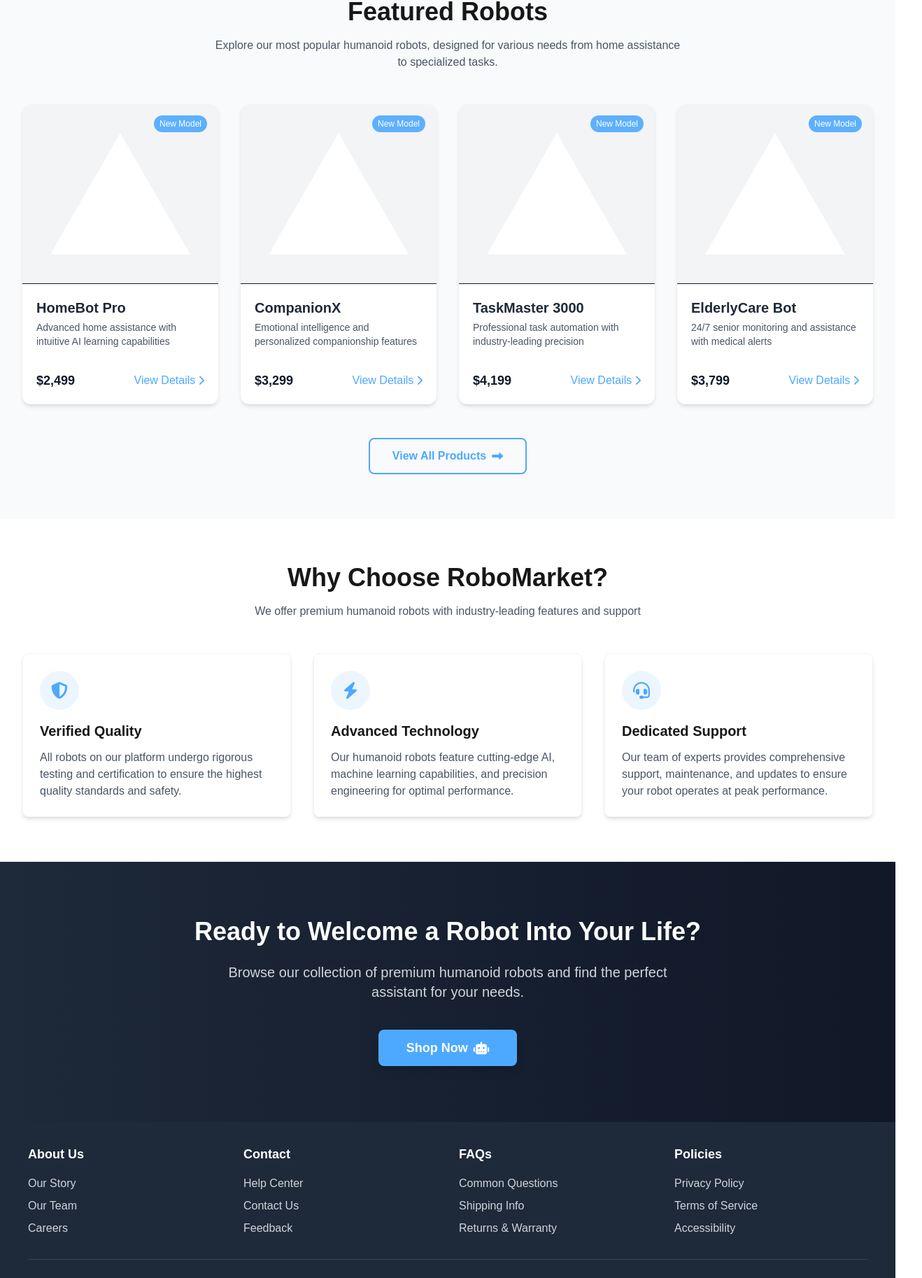
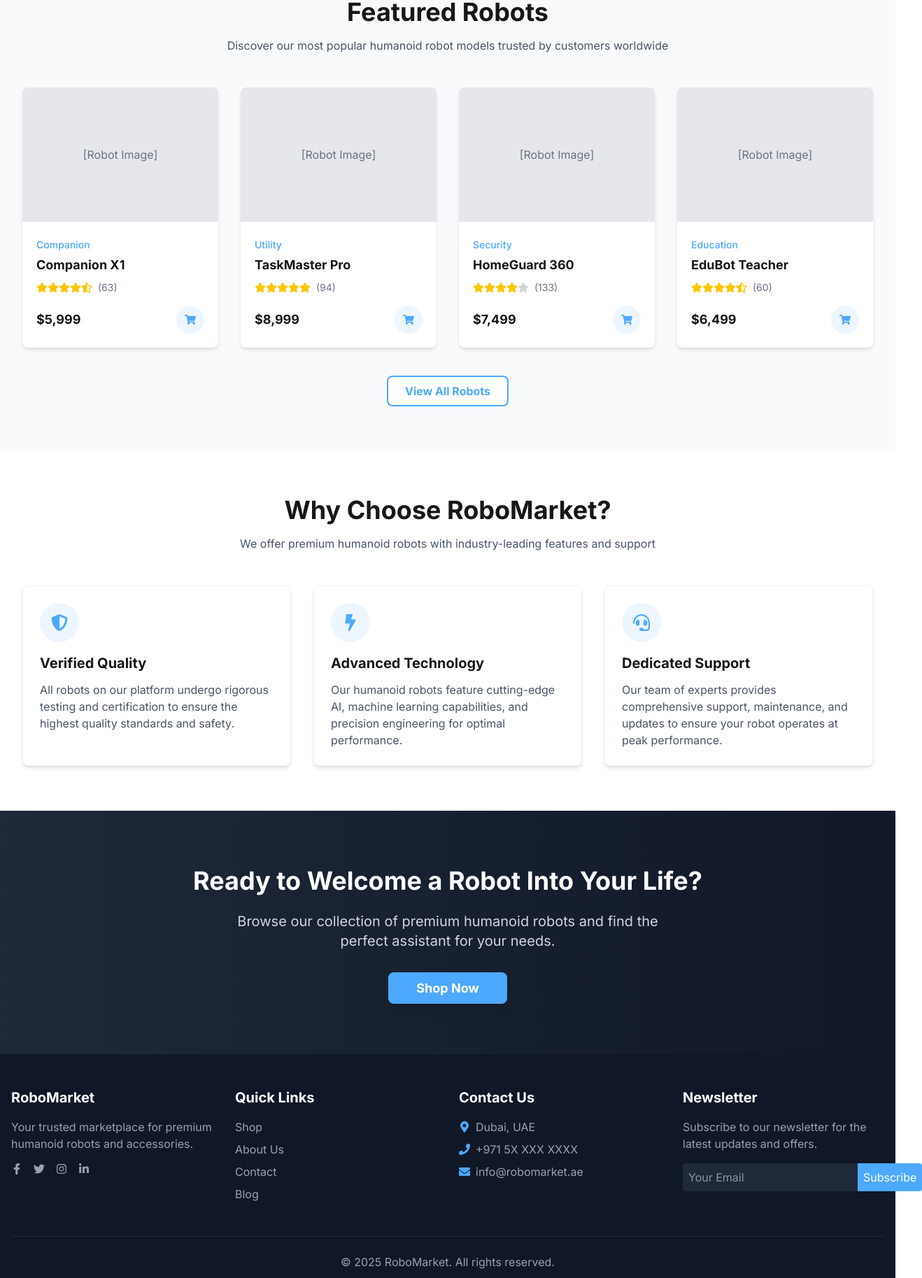
Before and after one commit to alaineid/robomarket-ae, a Next.js app: page / in a window 1280 px wide. Shown: the part 809-2636 px from the top of the page at 70% size, 1318 px wide, since content can reach past the window. Built offline with nearby package versions, Linux system fonts and the light colour scheme.

Commit message:
replace font awesome by react icons

```diff
--- a/src/app/layout.tsx
+++ b/src/app/layout.tsx
@@ -1,51 +1,38 @@
-"use client";
+import type { Metadata } from 'next'
+import { Inter } from 'next/font/google'
+import './globals.css'
+import ClientLayout from '@/components/ClientLayout'
 
-import { Geist, Geist_Mono } from "next/font/google";
-import "./globals.css";
-import { useEffect, useState } from "react";
+const inter = Inter({ subsets: ['latin'] })
 
-const geistSans = Geist({
-  variable: "--font-geist-sans",
-  subsets: ["latin"],
-});
-
-const geistMono = Geist_Mono({
-  variable: "--font-geist-mono",
-  subsets: ["latin"],
-});
+export const metadata: Metadata = {
+  title: 'RoboMarket AE - Premium Humanoid Robots',
+  description: 'Shop for premium humanoid robots with advanced AI capabilities',
+}
 
 export default function RootLayout({
   children,
-}: Readonly<{
-  children: React.ReactNode;
-}>) {
-  // Use a client-side only attribute approach to avoid hydration mismatch
-  const [,setMounted] = useState(false);
-
-  useEffect(() => {
-    setMounted(true);
-  }, []);
-
+}: {
+  children: React.ReactNode
+}) {
   return (
-    <html
-      lang="en"
-      data-arp=""  // Add the data-arp attribute to match what's being injected
-    >
+    <html lang="en">
       <head>
-        {/* Add Font Awesome for icons */}
+        {/* Remove any Font Awesome CDN links if they exist, such as:
         <link
           rel="stylesheet"
-          href="https://cdnjs.cloudflare.com/ajax/libs/font-awesome/6.4.0/css/all.min.css"
-          integrity="sha512-iecdLmaskl7CVkqkXNQ/ZH/XLlvWZOJyj7Yy7tcenmpD1ypASozpmT/E0iPtmFIB46ZmdtAc9eNBvH0H/ZpiBw=="
+          href="https://cdnjs.cloudflare.com/ajax/libs/font-awesome/..."
+          integrity="..."
           crossOrigin="anonymous"
           referrerPolicy="no-referrer"
         />
+        */}
       </head>
-      <body
-        className={`${geistSans.variable} ${geistMono.variable} antialiased`}
-      >
-        {children}
+      <body className={inter.className}>
+        <ClientLayout>
+          {children}
+        </ClientLayout>
       </body>
     </html>
-  );
+  )
 }
--- a/src/app/page.tsx
+++ b/src/app/page.tsx
@@ -2,6 +2,7 @@ import Header from "@/components/Header";
 import HeroSection from "@/components/HeroSection";
 import FeaturedRobots from "@/components/FeaturedRobots";
 import Footer from "@/components/Footer";
+import { FaShieldAlt, FaBolt, FaHeadset } from "react-icons/fa";
 
 export default function Home() {
   return (
@@ -26,7 +27,7 @@ export default function Home() {
               {/* Value Prop 1 */}
               <div className="bg-white p-6 rounded-lg shadow-md border border-gray-100">
                 <div className="w-14 h-14 bg-[#4DA9FF]/10 rounded-full flex items-center justify-center mb-4">
-                  <i className="fas fa-shield-alt text-2xl text-[#4DA9FF]"></i>
+                  <FaShieldAlt className="text-2xl text-[#4DA9FF]" />
                 </div>
                 <h3 className="font-bold text-xl mb-3">Verified Quality</h3>
                 <p className="text-gray-600">
@@ -37,7 +38,7 @@ export default function Home() {
               {/* Value Prop 2 */}
               <div className="bg-white p-6 rounded-lg shadow-md border border-gray-100">
                 <div className="w-14 h-14 bg-[#4DA9FF]/10 rounded-full flex items-center justify-center mb-4">
-                  <i className="fas fa-bolt text-2xl text-[#4DA9FF]"></i>
+                  <FaBolt className="text-2xl text-[#4DA9FF]" />
                 </div>
                 <h3 className="font-bold text-xl mb-3">Advanced Technology</h3>
                 <p className="text-gray-600">
@@ -48,7 +49,7 @@ export default function Home() {
               {/* Value Prop 3 */}
               <div className="bg-white p-6 rounded-lg shadow-md border border-gray-100">
                 <div className="w-14 h-14 bg-[#4DA9FF]/10 rounded-full flex items-center justify-center mb-4">
-                  <i className="fas fa-headset text-2xl text-[#4DA9FF]"></i>
+                  <FaHeadset className="text-2xl text-[#4DA9FF]" />
                 </div>
                 <h3 className="font-bold text-xl mb-3">Dedicated Support</h3>
                 <p className="text-gray-600">
@@ -68,10 +69,9 @@ export default function Home() {
             </p>
             <a
               href="/shop"
-              className="bg-[#4DA9FF] hover:bg-[#3B8CD9] text-white font-bold py-3 px-10 rounded-lg text-lg shadow-lg hover:shadow-xl transition-all duration-300 inline-flex items-center"
+              className="bg-[#4DA9FF] hover:bg-[#3B8CD9] text-white font-bold py-3 px-10 rounded-lg text-lg shadow-lg hover:shadow-xl transition-all duration-300"
             >
               Shop Now
-              <i className="fas fa-robot ml-2"></i>
             </a>
           </div>
         </section>
--- /dev/null
+++ b/src/components/ClientLayout.tsx
@@ -0,0 +1,16 @@
+"use client";
+
+import { useEffect } from 'react';
+
+export default function ClientLayout({ children }: { children: React.ReactNode }) {
+  // Any client-side functionality you need
+  useEffect(() => {
+    // Client-side effects
+  }, []);
+
+  return (
+    <div className="app-wrapper">
+      {children}
+    </div>
+  );
+}
--- a/src/components/FeaturedRobots.tsx
+++ b/src/components/FeaturedRobots.tsx
@@ -3,105 +3,115 @@
 import React from 'react';
 import Image from 'next/image';
 import Link from 'next/link';
-
-type ProductCardProps = {
-  id: number;
-  name: string;
-  image: string;
-  feature: string;
-  price: string;
-};
-
-// Product Card Component
-const ProductCard: React.FC<ProductCardProps> = ({ id, name, image, feature, price }) => {
-  return (
-    <div className="bg-white rounded-xl overflow-hidden shadow-md hover:shadow-lg transition-all duration-300 flex flex-col">
-      <div className="relative h-64 bg-gray-100 flex items-center justify-center p-6">
-        <Image
-          src={image}
-          alt={`${name} robot`}
-          width={200}
-          height={200}
-          className="object-contain max-h-full transition-transform hover:scale-105 duration-300"
-        />
-        <div className="absolute top-4 right-4 bg-[#4DA9FF]/90 text-white text-xs px-2 py-1 rounded-full">
-          New Model
-        </div>
-      </div>
-      <div className="p-5 flex flex-col flex-grow border-t">
-        <h3 className="font-bold text-xl mb-1 text-gray-800">{name}</h3>
-        <p className="text-gray-600 text-sm mb-4">{feature}</p>
-        <div className="mt-auto flex justify-between items-center pt-4">
-          <span className="font-bold text-lg text-gray-900">{price}</span>
-          <Link
-            href={`/product/${id}`}
-            className="text-[#4DA9FF] hover:text-[#3B8CD9] font-medium flex items-center transition-colors"
-          >
-            View Details
-            <i className="fas fa-chevron-right ml-1 text-sm"></i>
-          </Link>
-        </div>
-      </div>
-    </div>
-  );
-};
+import { FaStar, FaStarHalfAlt, FaShoppingCart } from 'react-icons/fa';
 
 export default function FeaturedRobots() {
-  // Sample featured products data
-  const featuredProducts = [
+  // Sample featured robots data
+  const featuredRobots = [
     {
       id: 1,
-      name: "HomeBot Pro",
-      image: "/vercel.svg", // Placeholder image
-      feature: "Advanced home assistance with intuitive AI learning capabilities",
-      price: "$2,499",
+      name: "Companion X1",
+      price: 5999,
+      rating: 4.5,
+      image: "/images/robot1.jpg",
+      category: "Companion"
     },
     {
       id: 2,
-      name: "CompanionX",
-      image: "/vercel.svg", // Placeholder image
-      feature: "Emotional intelligence and personalized companionship features",
-      price: "$3,299",
+      name: "TaskMaster Pro",
+      price: 8999,
+      rating: 5,
+      image: "/images/robot2.jpg",
+      category: "Utility"
     },
     {
       id: 3,
-      name: "TaskMaster 3000",
-      image: "/vercel.svg", // Placeholder image
-      feature: "Professional task automation with industry-leading precision",
-      price: "$4,199",
+      name: "HomeGuard 360",
+      price: 7499,
+      rating: 4,
+      image: "/images/robot3.jpg",
+      category: "Security"
     },
     {
       id: 4,
-      name: "ElderlyCare Bot",
-      image: "/vercel.svg", // Placeholder image
-      feature: "24/7 senior monitoring and assistance with medical alerts",
-      price: "$3,799",
-    },
+      name: "EduBot Teacher",
+      price: 6499,
+      rating: 4.5,
+      image: "/images/robot4.jpg",
+      category: "Education"
+    }
   ];
 
+  // Function to render star ratings using React Icons
+  const renderRatingStars = (rating: number) => {
+    const stars = [];
+    const fullStars = Math.floor(rating);
+    const hasHalfStar = rating % 1 !== 0;
+
+    for (let i = 0; i < fullStars; i++) {
+      stars.push(<FaStar key={`full-${i}`} className="text-yellow-400" />);
+    }
+
+    if (hasHalfStar) {
+      stars.push(<FaStarHalfAlt key="half" className="text-yellow-400" />);
+    }
+
+    const remainingStars = 5 - stars.length;
+    for (let i = 0; i < remainingStars; i++) {
+      stars.push(<FaStar key={`empty-${i}`} className="text-gray-300" />);
+    }
+
+    return stars;
+  };
+
   return (
-    <section id="featured" className="py-16 px-4 lg:px-8 bg-gray-50">
+    <section id="featured-robots" className="py-16 bg-gray-50 px-4 lg:px-8">
       <div className="container mx-auto">
         <div className="text-center mb-12">
           <h2 className="text-3xl md:text-4xl font-bold mb-4">Featured Robots</h2>
           <p className="text-gray-600 max-w-2xl mx-auto">
-            Explore our most popular humanoid robots, designed for various needs from home assistance to specialized tasks.
+            Discover our most popular humanoid robot models trusted by customers worldwide
           </p>
         </div>
 
-        <div className="grid grid-cols-1 md:grid-cols-2 lg:grid-cols-4 gap-8">
-          {featuredProducts.map((product) => (
-            <ProductCard key={product.id} {...product} />
+        <div className="grid grid-cols-1 sm:grid-cols-2 lg:grid-cols-4 gap-8">
+          {featuredRobots.map(robot => (
+            <div key={robot.id} className="bg-white rounded-lg shadow-md overflow-hidden hover:shadow-lg transition-shadow duration-300">
+              <div className="relative h-48 w-full">
+                {/* Replace with actual robot images */}
+                <div className="absolute inset-0 bg-gray-200 flex items-center justify-center">
+                  <span className="text-gray-500">[Robot Image]</span>
+                </div>
+              </div>
+
+              <div className="p-5">
+                <span className="text-sm text-[#4DA9FF] font-medium">{robot.category}</span>
+                <h3 className="font-bold text-lg mt-1">{robot.name}</h3>
+
+                <div className="flex items-center mt-2">
+                  <div className="flex">
+                    {renderRatingStars(robot.rating)}
+                  </div>
+                  <span className="text-gray-500 text-sm ml-2">({Math.floor(Math.random() * 100) + 50})</span>
+                </div>
+
+                <div className="mt-4 flex justify-between items-center">
+                  <span className="font-bold text-lg">${robot.price.toLocaleString()}</span>
+                  <button className="w-10 h-10 rounded-full bg-[#4DA9FF]/10 flex items-center justify-center text-[#4DA9FF] hover:bg-[#4DA9FF] hover:text-white transition-colors duration-200">
+                    <FaShoppingCart />
+                  </button>
+                </div>
+              </div>
+            </div>
           ))}
         </div>
 
-        <div className="mt-12 text-center">
+        <div className="text-center mt-10">
           <Link
             href="/shop"
-            className="border-2 border-[#4DA9FF] text-[#4DA9FF] hover:bg-[#4DA9FF] hover:text-white font-semibold px-8 py-3 rounded-lg transition-colors duration-300 inline-flex items-center"
+            className="inline-block bg-white border-2 border-[#4DA9FF] text-[#4DA9FF] hover:bg-[#4DA9FF] hover:text-white font-bold py-2 px-6 rounded-lg transition-colors duration-200"
           >
-            View All Products
-            <i className="fas fa-long-arrow-alt-right ml-2"></i>
+            View All Robots
           </Link>
         </div>
       </div>
--- a/src/components/Footer.tsx
+++ b/src/components/Footer.tsx
@@ -2,75 +2,93 @@
 
 import React from 'react';
 import Link from 'next/link';
+import { FaFacebookF, FaTwitter, FaInstagram, FaLinkedinIn, FaMapMarkerAlt, FaPhone, FaEnvelope } from "react-icons/fa";
 import Logo from './Logo';
 
 export default function Footer() {
   return (
-    <footer className="bg-gray-800 text-white py-8 px-6 md:px-10">
-      <div className="container mx-auto">
-        <div className="grid grid-cols-1 md:grid-cols-2 lg:grid-cols-4 gap-8 mb-8">
-          {/* About Us Column */}
+    <footer className="bg-gray-900 text-white">
+      {/* Footer content with React Icons instead of Font Awesome */}
+      <div className="container mx-auto px-4 py-12">
+        <div className="grid grid-cols-1 md:grid-cols-4 gap-8">
+          {/* Company Info */}
           <div>
-            <h3 className="font-bold text-lg mb-4">About Us</h3>
+            <h3 className="text-xl font-bold mb-4">RoboMarket</h3>
+            <p className="text-gray-400 mb-4">
+              Your trusted marketplace for premium humanoid robots and accessories.
+            </p>
+            <div className="flex space-x-4">
+              <a href="#" className="text-gray-400 hover:text-white">
+                <FaFacebookF />
+              </a>
+              <a href="#" className="text-gray-400 hover:text-white">
+                <FaTwitter />
+              </a>
+              <a href="#" className="text-gray-400 hover:text-white">
+                <FaInstagram />
+              </a>
+              <a href="#" className="text-gray-400 hover:text-white">
+                <FaLinkedinIn />
+              </a>
+            </div>
+          </div>
+
+          {/* Quick Links */}
+          <div>
+            <h3 className="text-xl font-bold mb-4">Quick Links</h3>
             <ul className="space-y-2">
-              <li><Link href="/about" className="hover:underline text-gray-300 hover:text-white transition-colors">Our Story</Link></li>
-              <li><Link href="/team" className="hover:underline text-gray-300 hover:text-white transition-colors">Our Team</Link></li>
-              <li><Link href="/careers" className="hover:underline text-gray-300 hover:text-white transition-colors">Careers</Link></li>
+              <li><Link href="/shop" className="text-gray-400 hover:text-white">Shop</Link></li>
+              <li><Link href="/about" className="text-gray-400 hover:text-white">About Us</Link></li>
+              <li><Link href="/contact" className="text-gray-400 hover:text-white">Contact</Link></li>
+              <li><Link href="/blog" className="text-gray-400 hover:text-white">Blog</Link></li>
             </ul>
           </div>
 
-          {/* Contact Column */}
+          {/* Contact Info */}
           <div>
-            <h3 className="font-bold text-lg mb-4">Contact</h3>
+            <h3 className="text-xl font-bold mb-4">Contact Us</h3>
             <ul className="space-y-2">
-              <li><Link href="/help" className="hover:underline text-gray-300 hover:text-white transition-colors">Help Center</Link></li>
-              <li><Link href="/contact" className="hover:underline text-gray-300 hover:text-white transition-colors">Contact Us</Link></li>
-              <li><Link href="/feedback" className="hover:underline text-gray-300 hover:text-white transition-colors">Feedback</Link></li>
+              <li className="flex items-center">
+                <FaMapMarkerAlt className="mr-2 text-[#4DA9FF]" />
+                <span className="text-gray-400">Dubai, UAE</span>
+              </li>
+              <li className="flex items-center">
+                <FaPhone className="mr-2 text-[#4DA9FF]" />
+                <span className="text-gray-400">+971 5X XXX XXXX</span>
+              </li>
+              <li className="flex items-center">
+                <FaEnvelope className="mr-2 text-[#4DA9FF]" />
+                <span className="text-gray-400">info@robomarket.ae</span>
+              </li>
             </ul>
           </div>
 
-          {/* FAQs Column */}
+          {/* Newsletter */}
           <div>
-            <h3 className="font-bold text-lg mb-4">FAQs</h3>
-            <ul className="space-y-2">
-              <li><Link href="/faq" className="hover:underline text-gray-300 hover:text-white transition-colors">Common Questions</Link></li>
-              <li><Link href="/shipping" className="hover:underline text-gray-300 hover:text-white transition-colors">Shipping Info</Link></li>
-              <li><Link href="/returns" className="hover:underline text-gray-300 hover:text-white transition-colors">Returns & Warranty</Link></li>
-            </ul>
-          </div>
-
-          {/* Policies Column */}
-          <div>
-            <h3 className="font-bold text-lg mb-4">Policies</h3>
-            <ul className="space-y-2">
-              <li><Link href="/privacy" className="hover:underline text-gray-300 hover:text-white transition-colors">Privacy Policy</Link></li>
-              <li><Link href="/terms" className="hover:underline text-gray-300 hover:text-white transition-colors">Terms of Service</Link></li>
-              <li><Link href="/accessibility" className="hover:underline text-gray-300 hover:text-white transition-colors">Accessibility</Link></li>
-            </ul>
+            <h3 className="text-xl font-bold mb-4">Newsletter</h3>
+            <p className="text-gray-400 mb-4">
+              Subscribe to our newsletter for the latest updates and offers.
+            </p>
+            <form>
+              <div className="flex">
+                <input
+                  type="email"
+                  placeholder="Your Email"
+                  className="bg-gray-800 text-white p-2 rounded-l focus:outline-none flex-grow"
+                />
+                <button
+                  type="submit"
+                  className="bg-[#4DA9FF] hover:bg-[#3B8CD9] text-white p-2 rounded-r"
+                >
+                  Subscribe
+                </button>
+              </div>
+            </form>
           </div>
         </div>
 
-        <div className="border-t border-gray-700 pt-6 flex flex-col md:flex-row justify-between items-center">
-          <div className="mb-4 md:mb-0">
-            <Logo inFooter={true} variant="default" />
-            <p className="text-sm text-gray-400 mt-2">&copy; {new Date().getFullYear()} RoboMarket. All rights reserved.</p>
-          </div>
-
-          {/* Social Media Icons */}
-          <div className="flex space-x-4">
-            <a href="#" aria-label="Facebook" className="p-2 rounded-full bg-gray-700 hover:bg-[#4DA9FF] text-white transition-colors">
-              <i className="fab fa-facebook-f"></i>
-            </a>
-            <a href="#" aria-label="Twitter" className="p-2 rounded-full bg-gray-700 hover:bg-[#4DA9FF] text-white transition-colors">
-              <i className="fab fa-twitter"></i>
-            </a>
-            <a href="#" aria-label="Instagram" className="p-2 rounded-full bg-gray-700 hover:bg-[#4DA9FF] text-white transition-colors">
-              <i className="fab fa-instagram"></i>
-            </a>
-            <a href="#" aria-label="YouTube" className="p-2 rounded-full bg-gray-700 hover:bg-[#4DA9FF] text-white transition-colors">
-              <i className="fab fa-youtube"></i>
-            </a>
-          </div>
+        <div className="border-t border-gray-800 mt-12 pt-6 text-center text-gray-400">
+          <p>© {new Date().getFullYear()} RoboMarket. All rights reserved.</p>
         </div>
       </div>
     </footer>
```
Also changed, not shown: package.json (+2 -5 lines), src/components/Header.tsx (+18 -15 lines), 1 other file (tests, documents, lock files or other folders).
